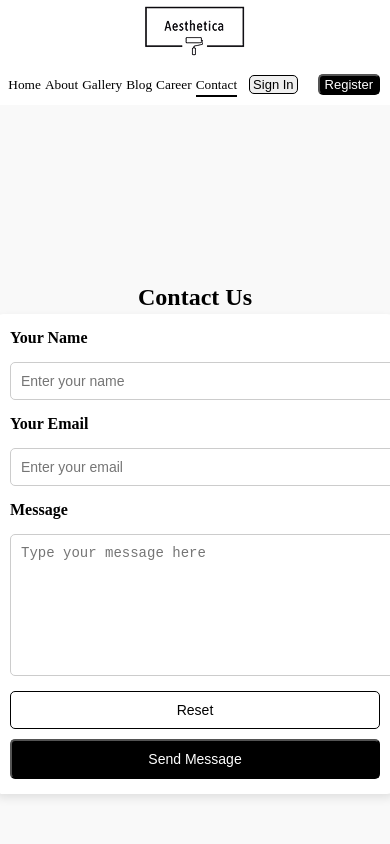
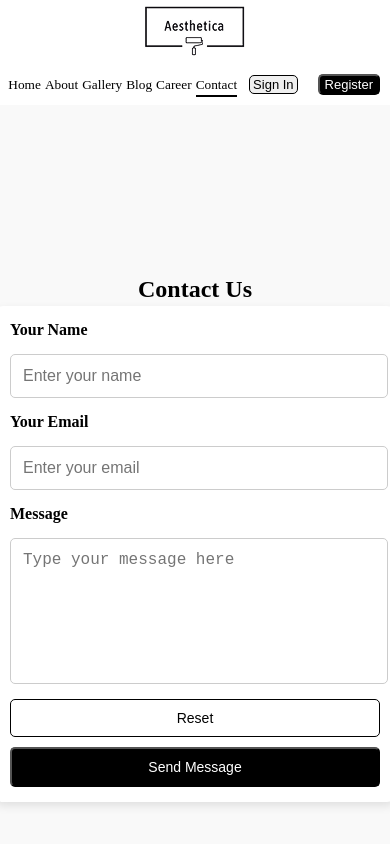
Before and after one commit to ShrutiChavda/Aesthetica, a React (Vite) app in the folder FRONTEND/: page /contact in a window 390 px wide. Shown: the top 844 px of the page. Built offline with nearby package versions, Linux system fonts and the light colour scheme.

Commit message:
contact page responsive

```diff
--- a/FRONTEND/src/assets/css/contect.css
+++ b/FRONTEND/src/assets/css/contact.css
@@ -34,7 +34,7 @@
 
 .contact-form input,
 .contact-form textarea {
-  width: 100%;
+  width: 97%;
   padding: 12px;
   border: 1px solid #ccc;
   border-radius: 5px;
@@ -50,6 +50,7 @@
 .form-actions {
   display: flex;
   justify-content: space-between;
+  gap: 10px;
 }
 
 /* Adjust button styles */
@@ -59,7 +60,7 @@
   font-size: 16px;
   cursor: pointer;
   border-radius: 5px;
-  width: 45%;
+  flex: 1;
 }
 
 .reset-btn {
@@ -92,6 +93,10 @@
   .contact-page {
     padding: 15px;
   }
+  .contact-form input,
+  .contact-form textarea {
+    width: 95%;
+  }
 
   .contact-form-container {
     width: 100%;
@@ -102,13 +107,15 @@
     flex-direction: column;
     gap: 10px;
   }
+}
 
-  .reset-btn,
-  .submit-btn {
-    width: 100%;
+@media (max-width: 553px) {
+
+  .contact-form input,
+  .contact-form textarea {
+    width: 95%;
   }
 }
-
 @media (max-width: 480px) {
   .contact-page {
     padding: 10px;
@@ -118,15 +125,12 @@
     padding: 15px;
   }
 
-  .contact-form input,
-  .contact-form textarea {
-    font-size: 14px;
-    padding: 10px;
-  }
+
 
   .reset-btn,
   .submit-btn {
     padding: 10px;
     font-size: 14px;
+    width: 100%;
   }
 }
--- a/FRONTEND/src/pages/Contact.jsx
+++ b/FRONTEND/src/pages/Contact.jsx
@@ -7,7 +7,7 @@ import Slider from "react-slick";
 import "slick-carousel/slick/slick.css";
 import "slick-carousel/slick/slick-theme.css";
 import "../../src/assets/css/LandingPage.css";
-import "../../src/assets/css/contect.css";
+import "../../src/assets/css/contact.css";
 import logo from "../../src/assets/images/logo.png";
 import logo1 from "../../src/assets/images/logo1.png";
 import { Link } from "react-router-dom";
```
